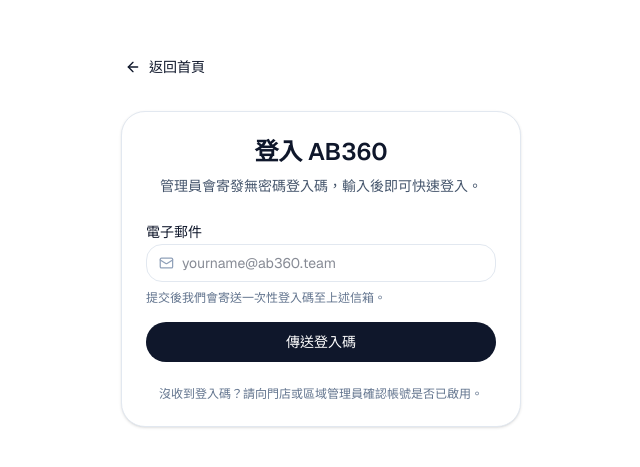
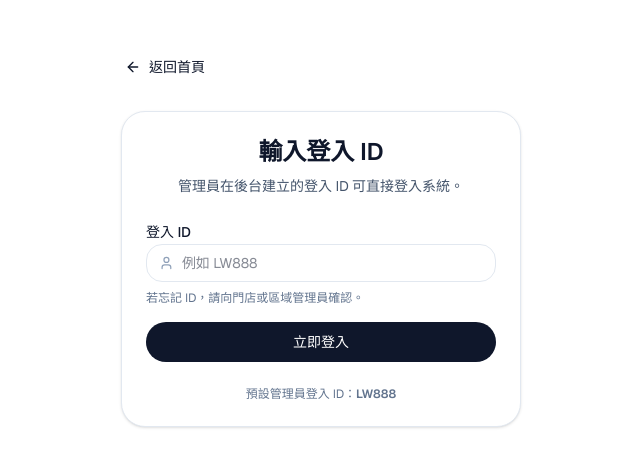
Before and after one commit to goodmask77/ab360, a Next.js app: page /login in a window 1280 px wide. Shown: the part 163-630 px from the top of the page, without its empty margins (319-959 px from the left). Built offline with nearby package versions, Linux system fonts and the light colour scheme.

Commit message:
feat(auth): enable login by id

```diff
--- a/src/app/(admin)/admin/accounts/page.tsx
+++ b/src/app/(admin)/admin/accounts/page.tsx
@@ -6,9 +6,9 @@
   return (
     <div className="mx-auto flex w-full max-w-3xl flex-col gap-4 px-6 py-12">
       <header className="space-y-1">
-        <h1 className="text-xl font-semibold">帳號與登入碼</h1>
+        <h1 className="text-xl font-semibold">帳號與登入 ID</h1>
         <p className="text-sm text-slate-600 dark:text-slate-400">
-          支援單筆新增、批次匯入以及登入碼寄送狀態追蹤。
+          支援單筆新增、批次匯入登入 ID，快速授權夥伴登入。
         </p>
       </header>
 
@@ -18,10 +18,10 @@
           批次匯入
         </div>
         <p className="text-sm text-slate-600 dark:text-slate-400">
-          上傳 CSV 檔案後，系統會透過 Supabase Edge Function 建立帳號並寄送一次性登入碼。
+          上傳 CSV 檔案後，系統會透過 Supabase Edge Function 建立帳號並同步登入 ID。
         </p>
         <div className="rounded-2xl border border-dashed border-slate-300 p-4 text-xs text-slate-500 dark:border-slate-700 dark:text-slate-400">
-          CSV 欄位範例：name, email, role, grade, initial_credits
+          CSV 欄位範例：login_id, name, email, role, grade, initial_credits
         </div>
       </Card>
 
@@ -34,6 +34,14 @@
           立即為新進夥伴建立帳號並同步寄送無密碼登入碼。
         </p>
         <form className="grid gap-3 text-sm sm:grid-cols-2">
+          <label className="space-y-1">
+            <span className="font-medium">登入 ID</span>
+            <input
+              type="text"
+              placeholder="LW123"
+              className="w-full rounded-2xl border border-slate-200 px-3 py-2 text-sm uppercase outline-none transition focus:border-slate-400 focus:ring-1 focus:ring-slate-400 dark:border-slate-700 dark:bg-slate-900"
+            />
+          </label>
           <label className="space-y-1">
             <span className="font-medium">姓名</span>
             <input
@@ -80,10 +88,13 @@
           </label>
           <div className="sm:col-span-2">
             <Button type="submit" className="w-full sm:w-auto">
-              建立帳號並寄送登入碼
+              建立帳號並立即開通
             </Button>
           </div>
         </form>
+          <p className="text-xs text-slate-500 dark:text-slate-400">
+            預設管理員登入 ID：<span className="font-semibold">LW888</span>
+          </p>
       </Card>
     </div>
   );
--- a/src/app/(auth)/login/page.tsx
+++ b/src/app/(auth)/login/page.tsx
@@ -1,5 +1,5 @@
 import Link from "next/link";
-import { ArrowLeft, Mail } from "lucide-react";
+import { ArrowLeft, User } from "lucide-react";
 import { Button } from "@/components/ui/button";
 import { Card } from "@/components/ui/card";
 
@@ -15,38 +15,38 @@
 
       <Card className="space-y-6">
         <div className="space-y-2 text-center">
-          <h1 className="text-2xl font-semibold">登入 AB360</h1>
+          <h1 className="text-2xl font-semibold">輸入登入 ID</h1>
           <p className="text-sm text-slate-600 dark:text-slate-300">
-            管理員會寄發無密碼登入碼，輸入後即可快速登入。
+            管理員在後台建立的登入 ID 可直接登入系統。
           </p>
         </div>
 
         <form className="space-y-4">
           <div className="space-y-2">
-            <label htmlFor="email" className="text-sm font-medium">
-              電子郵件
+            <label htmlFor="loginId" className="text-sm font-medium">
+              登入 ID
             </label>
             <div className="flex items-center rounded-2xl border border-slate-200 px-3 py-2 dark:border-slate-800">
-              <Mail className="mr-2 h-4 w-4 text-slate-400" />
+              <User className="mr-2 h-4 w-4 text-slate-400" />
               <input
-                id="email"
-                type="email"
-                placeholder="yourname@ab360.team"
-                className="w-full bg-transparent text-sm outline-none"
+                id="loginId"
+                type="text"
+                placeholder="例如 LW888"
+                className="w-full bg-transparent text-sm uppercase outline-none"
               />
             </div>
             <p className="text-xs text-slate-500">
-              提交後我們會寄送一次性登入碼至上述信箱。
+              若忘記 ID，請向門店或區域管理員確認。
             </p>
           </div>
 
           <Button className="w-full" type="submit">
-            傳送登入碼
+            立即登入
           </Button>
         </form>
 
         <p className="text-center text-xs text-slate-500">
-          沒收到登入碼？請向門店或區域管理員確認帳號是否已啟用。
+          預設管理員登入 ID：<span className="font-semibold">LW888</span>
         </p>
       </Card>
     </div>
--- a/src/lib/supabase/types.ts
+++ b/src/lib/supabase/types.ts
@@ -6,6 +6,7 @@
       profiles: {
         Row: {
           id: string;
+          login_id: string;
           email: string;
           name: string;
           role: "ADMIN" | "MANAGER" | "STAFF";
@@ -15,6 +16,7 @@
         };
         Insert: {
           id: string;
+          login_id: string;
           email: string;
           name: string;
           role?: "ADMIN" | "MANAGER" | "STAFF";
@@ -23,6 +25,7 @@
           created_at?: string;
         };
         Update: {
+          login_id?: string;
           email?: string;
           name?: string;
           role?: "ADMIN" | "MANAGER" | "STAFF";
```
Also changed, not shown: 1 other file (tests, documents, lock files or other folders).
